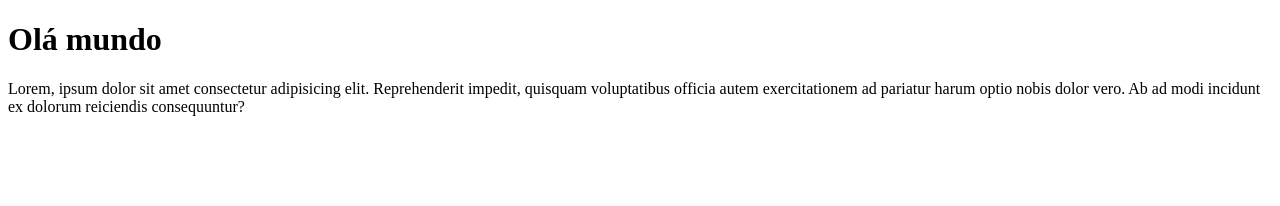
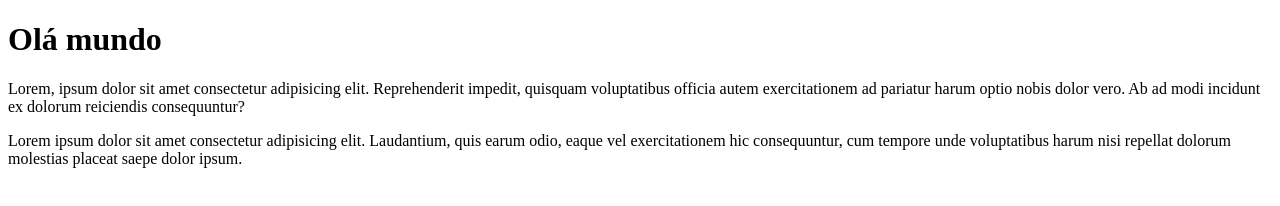
Before and after one commit to Franciscofernandes01/Ola-Mundo, a plain HTML site: page siteexemplo/index.html in a window 1280 px wide. Drawn offline with Linux system fonts and the light colour scheme.

Commit message:
add um paragrafo

```diff
--- a/siteexemplo/index.html
+++ b/siteexemplo/index.html
@@ -8,5 +8,6 @@
 <body>
     <h1>Olá mundo</h1>
     <p>Lorem, ipsum dolor sit amet consectetur adipisicing elit. Reprehenderit impedit, quisquam voluptatibus officia autem exercitationem ad pariatur harum optio nobis dolor vero. Ab ad modi incidunt ex dolorum reiciendis consequuntur?</p>
+    <p>Lorem ipsum dolor sit amet consectetur adipisicing elit. Laudantium, quis earum odio, eaque vel exercitationem hic consequuntur, cum tempore unde voluptatibus harum nisi repellat dolorum molestias placeat saepe dolor ipsum.</p>
 </body>
 </html>
```
